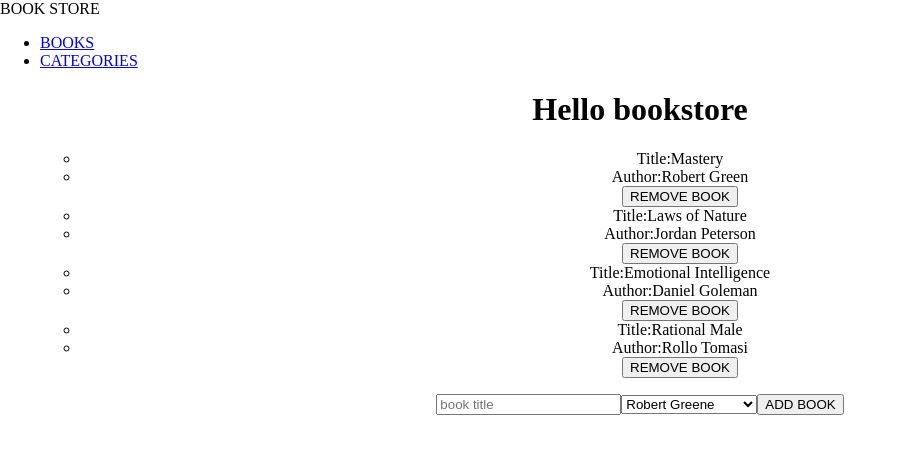
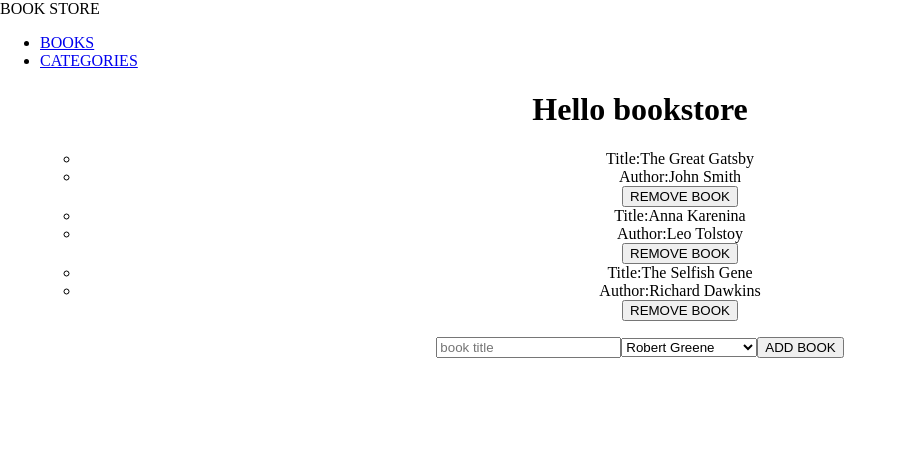
Before and after one commit to Omwomo/bookstore, a React (Create React App) app: page / in a window 1280 px wide. Shown: the top 454 px of the page, without its empty margins (0-907 px from the left). Built offline with nearby package versions, Linux system fonts and the light colour scheme.

Commit message:
Dispatch actions of displaying the books and remove book button

```diff
--- a/src/components/BookList.js
+++ b/src/components/BookList.js
@@ -1,20 +1,27 @@
 import React from 'react';
+import { useSelector, useDispatch } from 'react-redux';
 import Book from './Book';
 import Form from './Form';
+import { removeBook } from '../redux/books/bookSlice';
 
 export default function BookList() {
-  const books = [
-    { title: 'Mastery', author: 'Robert Green', id: 0 },
-    { title: 'Laws of Nature', author: 'Jordan Peterson', id: 1 },
-    { title: 'Emotional Intelligence', author: 'Daniel Goleman', id: 2 },
-    { title: 'Rational Male', author: 'Rollo Tomasi', id: 3 },
-  ];
+  const books = useSelector((state) => state.books.books);
+  const dispatch = useDispatch();
+
+  const handleRemoveBook = (id) => {
+    dispatch(removeBook(id));
+  };
 
   return (
     <div className="book-lists">
       <ul className="books">
         { books.map((book) => (
-          <Book title={book.title} author={book.author} key={book.id} />
+          <Book
+            title={book.title}
+            author={book.author}
+            key={book.id}
+            onRemove={() => handleRemoveBook(book.id)}
+          />
         ))}
       </ul>
       <Form />
--- a/src/redux/store.js
+++ b/src/redux/store.js
@@ -4,7 +4,7 @@ import categoriesSlice from './categories/categoriesSlice';
 
 const store = configureStore({
   reducer: {
-    book: bookSlice,
+    books: bookSlice,
     categories: categoriesSlice,
   },
 });
```
